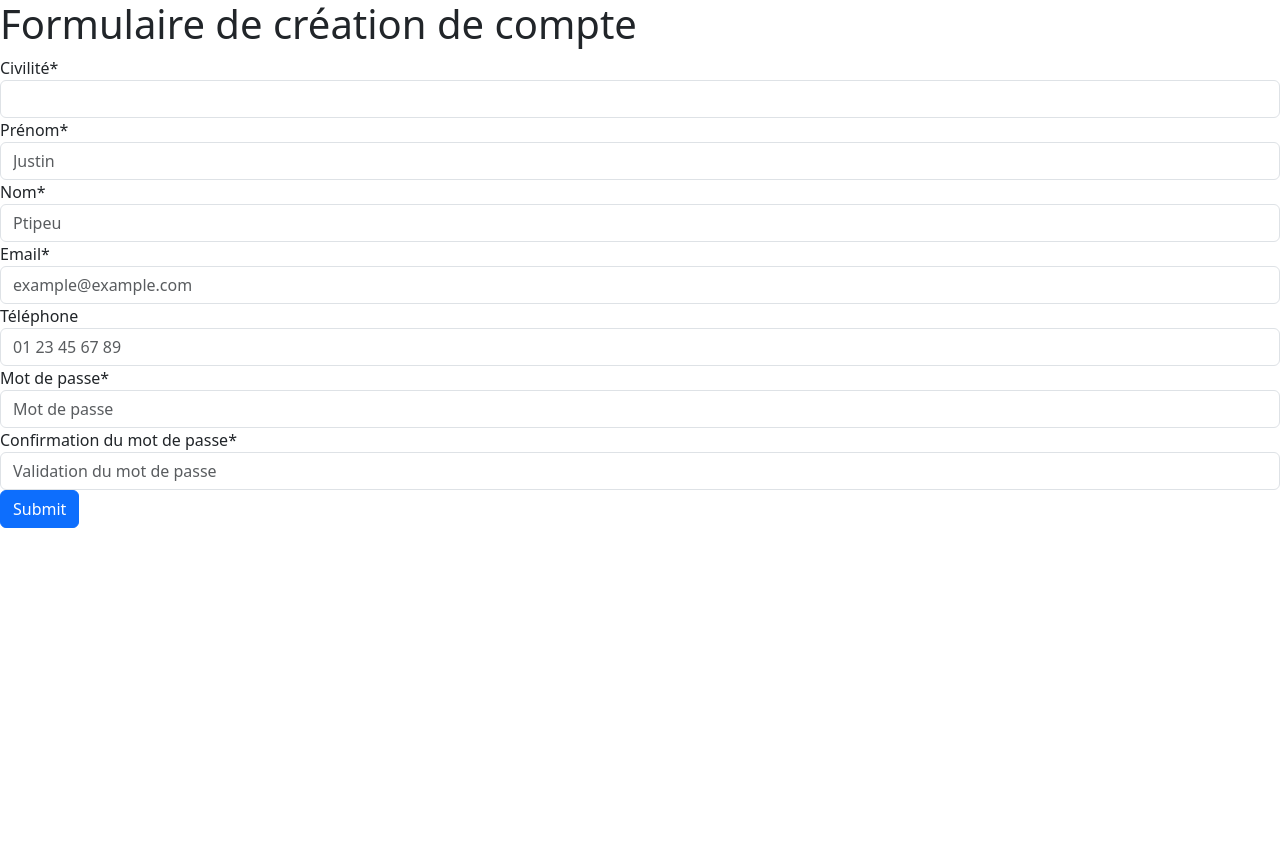
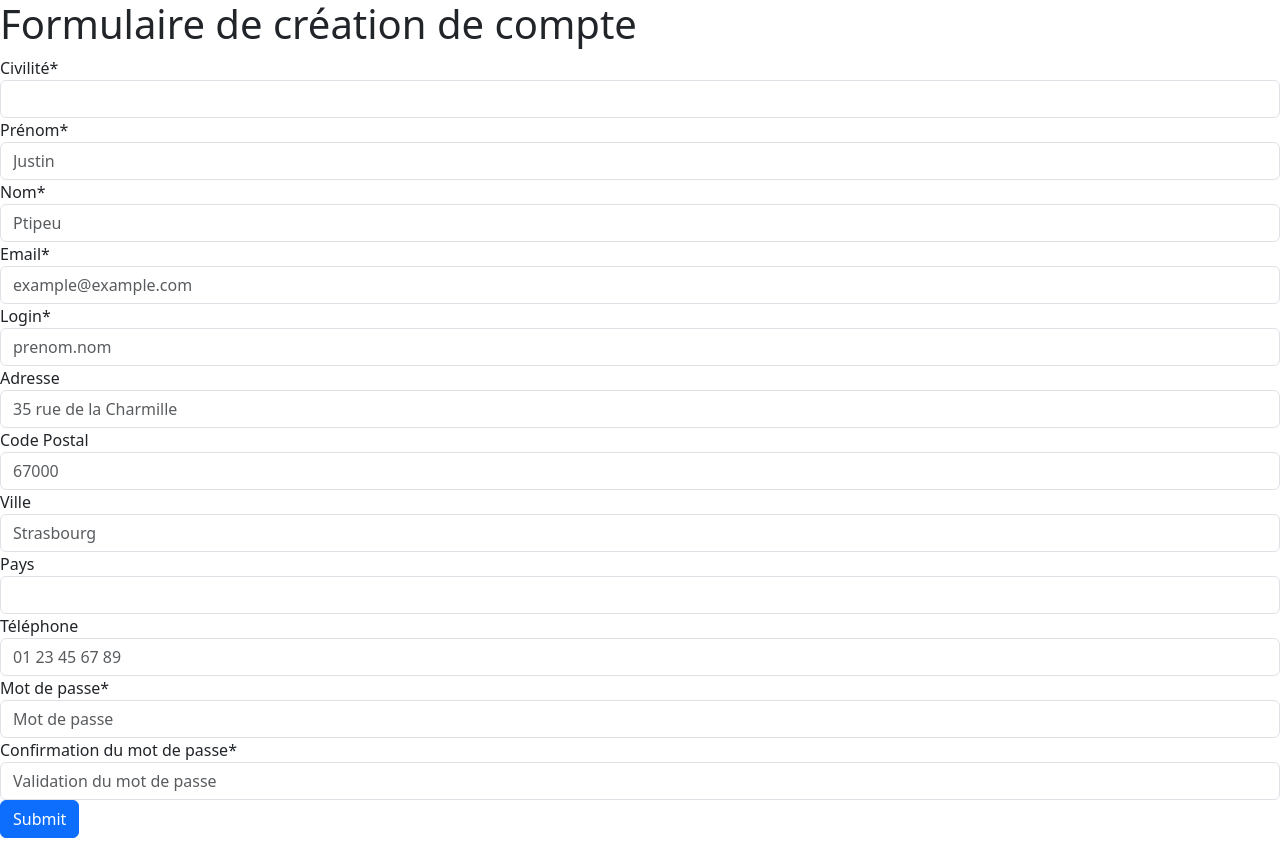
Before and after one commit to Christ0u/tp02_gerard_christopher, an Angular app: page / in a window 1280 px wide. Before the commit the page ends 800 px from the top, so only its background shows below. Built offline with nearby package versions, Linux system fonts and the light colour scheme.

Commit message:
ADD : Ajout de champs supplémentaires
Signed-off-by: Christopher GERARD <christopher.gerard@ikmail.com>

```diff
--- a/src/app/form/form.component.html
+++ b/src/app/form/form.component.html
@@ -37,6 +37,57 @@
             <label for="email">Email*</label>
             <input type="email" class="form-control" id="email" name="email" placeholder="example@example.com"
                 [(ngModel)]="email">
+        </div>
+
+        <div class="form-group">
+            <label for="login">Login*</label>
+            <input type="text" class="form-control" id="login" name="login" placeholder="prenom.nom"
+                [(ngModel)]="login">
+        </div>
+
+        <div class="form-group">
+            <label for="address">Adresse</label>
+            <input type="text" class="form-control" id="address" name="address" placeholder="35 rue de la Charmille"
+                [(ngModel)]="address">
+        </div>
+
+        <div class="form-group">
+            <label for="zipCode">Code Postal</label>
+            <input type="number" class="form-control" id="zipCode" name="zipCode" placeholder="67000"
+                [(ngModel)]="zipCode">
+        </div>
+
+        <div class="form-group">
+            <label for="city">Ville</label>
+            <input type="text" class="form-control" id="city" name="city" placeholder="Strasbourg"
+                [(ngModel)]="city">
+        </div>
+
+        <div class="form-group">
+            <label for="civility">Pays</label>
+            <select class="form-control" id="contry" name="contry" [(ngModel)]="contry">
+                <option>🇺🇸 États-Unis</option>
+                <option>🇬🇧 Royaume-Uni</option>
+                <option>🇫🇷 France</option>
+                <option>🇩🇪 Allemagne</option>
+                <option>🇮🇹 Italie</option>
+                <option>🇪🇸 Espagne</option>
+                <option>🇷🇺 Russie</option>
+                <option>🇨🇳 Chine</option>
+                <option>🇯🇵 Japon</option>
+                <option>🇧🇷 Brésil</option>
+                <option>🇦🇺 Australie</option>
+                <option>🇮🇳 Inde</option>
+                <option>🇰🇷 Corée du Sud</option>
+                <option>🇲🇽 Mexique</option>
+                <option>🇸🇪 Suède</option>
+                <option>🇳🇱 Pays-Bas</option>
+                <option>🇧🇪 Belgique</option>
+                <option>🇨🇦 Canada</option>
+                <option>🇦🇷 Argentine</option>
+                <option>🇿🇦 Afrique du Sud</option>
+                <option>🇦🇪 Émirats Arabes Unis</option>
+            </select>
         </div>
 
         <div class="form-group">
@@ -84,6 +135,26 @@
                 <td>{{email}}</td>
             </tr>
             <tr>
+                <th>Login</th>
+                <td>{{login}}</td>
+            </tr>
+            <tr>
+                <th>Adresse</th>
+                <td>{{address}}</td>
+            </tr>
+            <tr>
+                <th>Code postal</th>
+                <td>{{zipCode}}</td>
+            </tr>
+            <tr>
+                <th>Ville</th>
+                <td>{{city}}</td>
+            </tr>
+            <tr>
+                <th>Pays</th>
+                <td>{{contry}}</td>
+            </tr>
+            <tr>
                 <th>Téléphone</th>
                 <td>{{phone}}</td>
             </tr>
--- a/src/app/form/form.component.ts
+++ b/src/app/form/form.component.ts
@@ -19,12 +19,17 @@ export class FormComponent {
   firstName: string = "";
   lastName: string = "";
   email: string = "";
+  login: string = "";
+  address: string = "";
+  zipCode: number | null = null;
+  city: string = "";
+  contry: string = "";
   phone: number | null = null;
   password: string = "";
   passwordValidation: string = "";
 
   onSubmit() {
-    if (this.civility == "" || this.firstName == "" || this.lastName == "" || this.email == "" || this.password == "" || this.passwordValidation == "") {
+    if (this.civility == "" || this.firstName == "" || this.lastName == "" || this.email == "" || this.login == "" || this.password == "" || this.passwordValidation == "") {
       alert("Tous les champs obligatoires (*) ne sont pas renseignés");
     }
     else {
```
